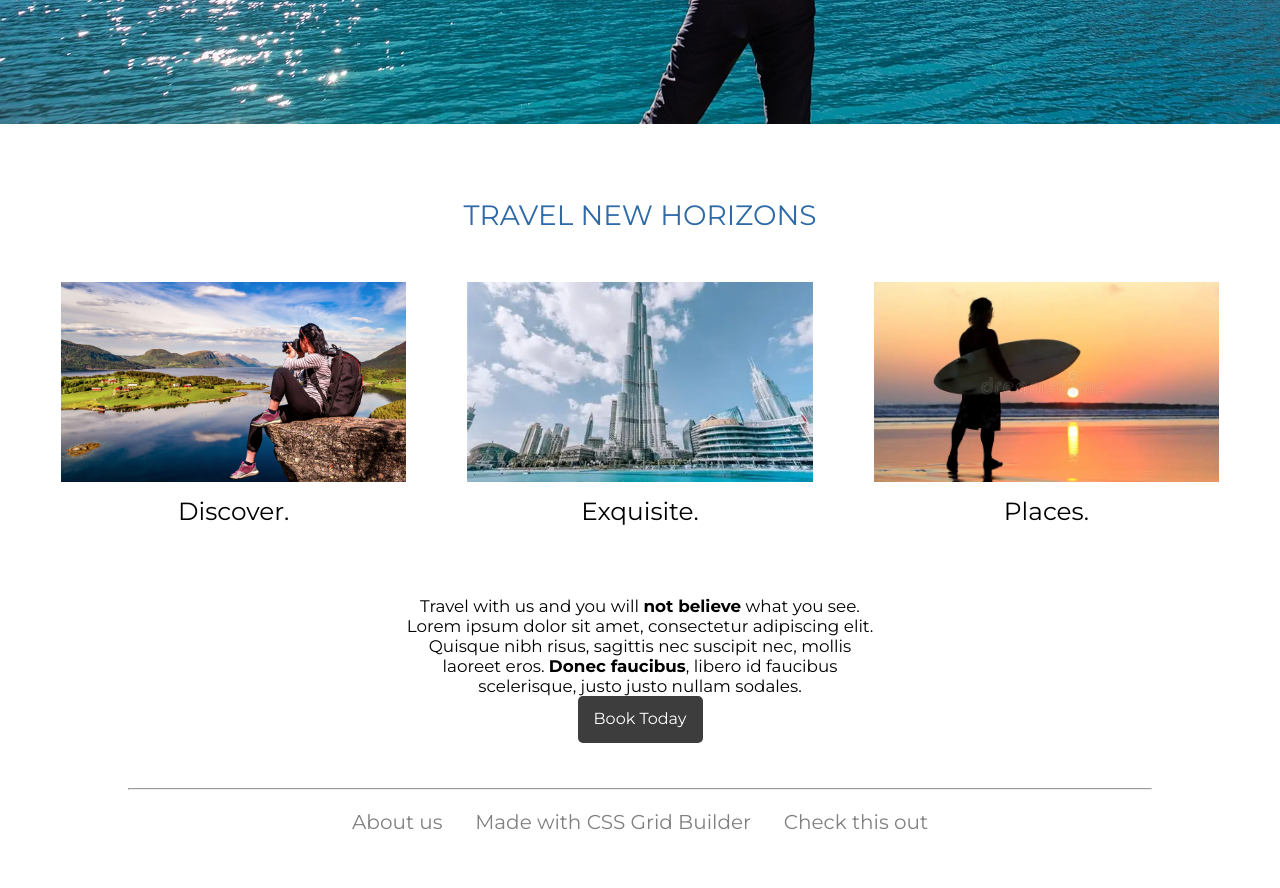
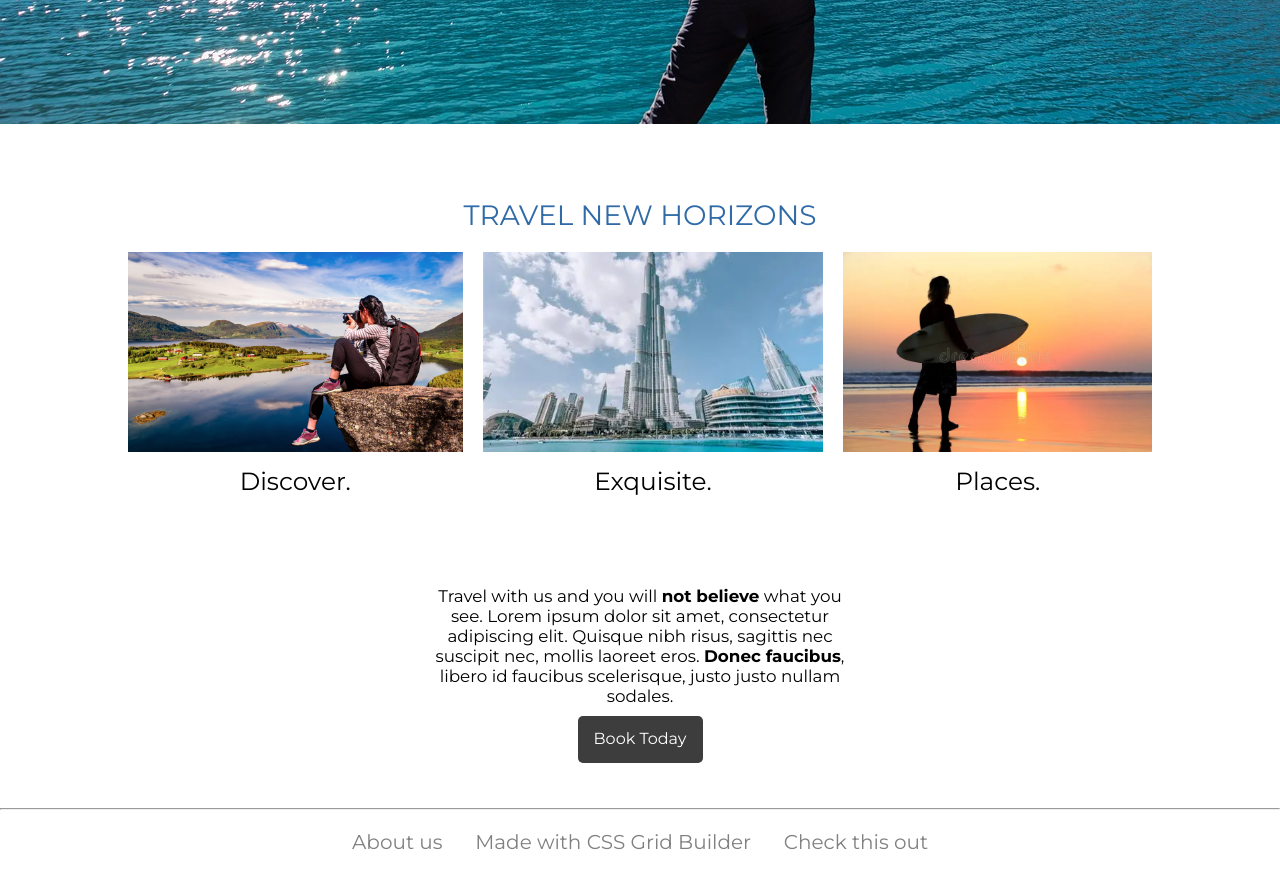
Before and after one commit to NicatQurbanov/Task-2, a plain HTML site: page index.html in a window 1280 px wide. Shown: the part 560-1448 px from the top of the page. Drawn offline with Linux system fonts and the light colour scheme.

Commit message:
to be continued

```diff
--- a/index.html
+++ b/index.html
@@ -9,7 +9,6 @@
  <link
   href="https://fonts.googleapis.com/css2?family=Montserrat:ital,wght@0,100..900;1,100..900&family=Poppins:ital,wght@0,100;0,200;0,300;0,400;0,500;0,600;0,700;0,800;0,900;1,100;1,200;1,300;1,400;1,500;1,600;1,700;1,800;1,900&display=swap"
   rel="stylesheet">
-
  <link rel="stylesheet" href="main.css">
 </head>
 <body>
@@ -25,42 +24,37 @@
  </header>
  <main>
   <img src="Images/lake.jpg" alt="A man staring at the mountains">
-  <section>
-   <p>Travel new horizons</p>
-   <div class="flex-container">
-    <div>
+  <section class="info">
+   <p class="info__header">Travel new horizons</p>
+    <div class="two">
      <figure><img src="Images/tourist.png" alt="Nature"></figure>
      <figcaption>Discover.</figcaption>
     </div>
-    <div>
+    <div class="three">
      <figure><img src="Images/sunset.webp" alt="Sunset"></figure>
      <figcaption>Exquisite.</figcaption>
     </div>
-    <div>
+    <div class="four">
      <figure><img src="Images/beach.webp" alt="Sunset on the beach"></figure>
      <figcaption>Places.</figcaption>
-    </div>
    </div>
-  </section>
-  <section>
+   <article  class="five">
    <p>
     Travel with us and you will <strong>not believe</strong>  what you see. Lorem ipsum dolor sit amet, consectetur adipiscing elit. Quisque
     nibh risus, sagittis nec suscipit nec, mollis laoreet eros. <strong>Donec faucibus</strong>, libero id faucibus scelerisque, justo justo
     nullam sodales.
    </p>
    <a href="#">Book Today</a>
-
-   <hr>
-  </section>
+   </article>
+     </section>
  </main>
+<hr>
  <footer>
-  <div >
    <ul class="footer-container">
     <li><a href="#">About us</a></li>
     <li><a href="#">Made with CSS Grid Builder</a></li>
     <li><a href="#">Check this out</a></li>
    </ul>
-  </div>
  </footer>
 </body>
 </html>
--- /dev/null
+++ b/main.scss
@@ -0,0 +1,134 @@
+@use 'variables';
+
+/* BODY SELECTORS */
+
+* {
+  box-sizing: border-box;
+  margin: 0;
+  font-family: Montserrat;
+}
+
+ul {
+  padding-inline-start: 0px;
+  list-style-type: none;
+}
+
+a {
+  text-decoration: none;
+  color: white;
+}
+
+img {
+  width: 100%;
+  height: 540px;
+  -o-object-fit: cover;
+     object-fit: cover;
+}
+
+/* HEADER SELECTORS */
+
+h1 {
+  text-align: center;
+  margin-top: 30px;
+  font-size: 2.5em;
+}
+
+header {
+  height: 50px;
+  background-color: #3d3d3d;
+  margin-top: 15px;
+   .nav-container {
+    display: flex;
+    justify-content: center;
+}    li {
+       width: 201px;
+       display: flex;
+       align-items: center;
+       height: 50px;
+       border-left: 1px solid black;
+       justify-content: center;
+       &:hover {
+        background-color: black;
+        cursor: pointer;
+}      &:last-child {
+        border-right: 1px solid black;
+}}}
+
+/* MAIN SECTION SELECTORS */
+
+.info {
+    display: grid;
+    width: 80%;
+    margin: 0 auto;
+    grid-template-columns: repeat(3, minmax(1fr, 350px));
+    grid-template-areas:
+    "one one one"
+    "two thr fou"
+    "fiv fiv fiv";
+    gap: 20px;
+    &__header {
+        text-align: center;
+        color: #306aa7;
+        font-size: 1.75em;
+        text-transform: uppercase;
+        margin-top: 70px;
+        grid-area: one;
+}
+    .two {
+    grid-area: two;
+}
+    .three {
+    grid-area: thr;
+}
+    .four {
+    grid-area: fou;
+}
+    .five {
+    grid-area: fiv;
+    width: 80%;
+    margin: 0 auto;
+     >p {
+        text-align: center;
+        width: 50%;
+        min-width: 400px;
+        margin: 70px auto 0;
+        font-size: 1.05rem;
+     }
+     >a {
+        width: 125px;
+        height: 47px;
+        border-radius: 5px;
+        color: white;
+        background-color: #3d3d3d;
+        text-decoration: none;
+        margin: 10px auto 45px;
+        display: block;
+        text-align: center;
+        padding: 13px 0;
+     }}
+    img {
+    -o-object-fit: cover;
+    object-fit: cover;
+    height: 200px;
+    }
+    figcaption {
+    text-align: center;
+    font-size: 1.55rem;
+    margin-top: 10px;
+}}
+
+/* FOOTER SELECTORS */
+
+footer {
+  padding: 20px 0 70px;
+   .footer-container {
+    display: flex;
+    justify-content: space-between;
+    width: 45%;
+    margin: 0 auto;
+    column-gap: 25px;
+    li {
+       a {
+        color: grey;
+        font-size: 1.25rem;
+       }}}}
```
Also changed, not shown: _variables.scss (added), main.css, 1 other file.
